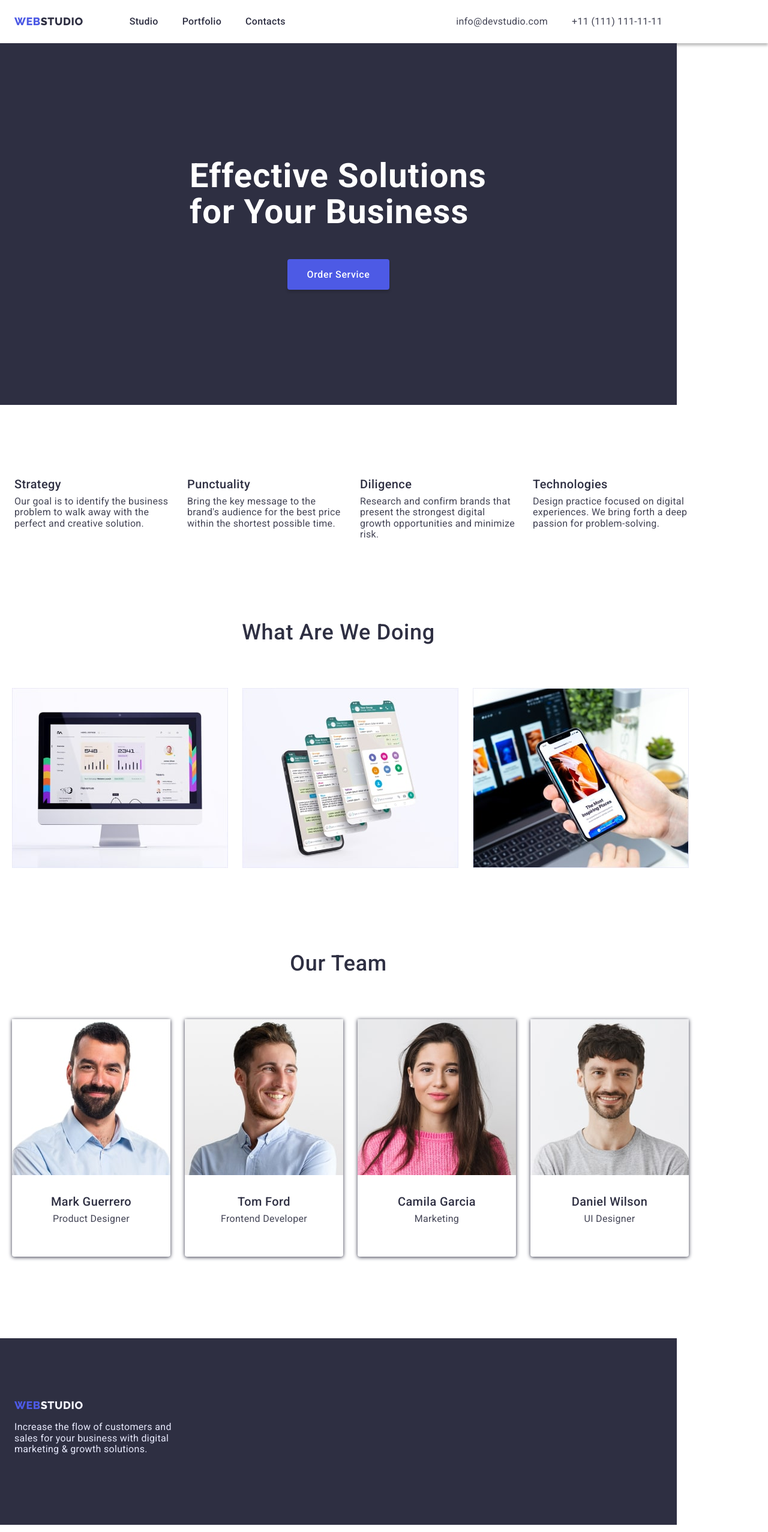
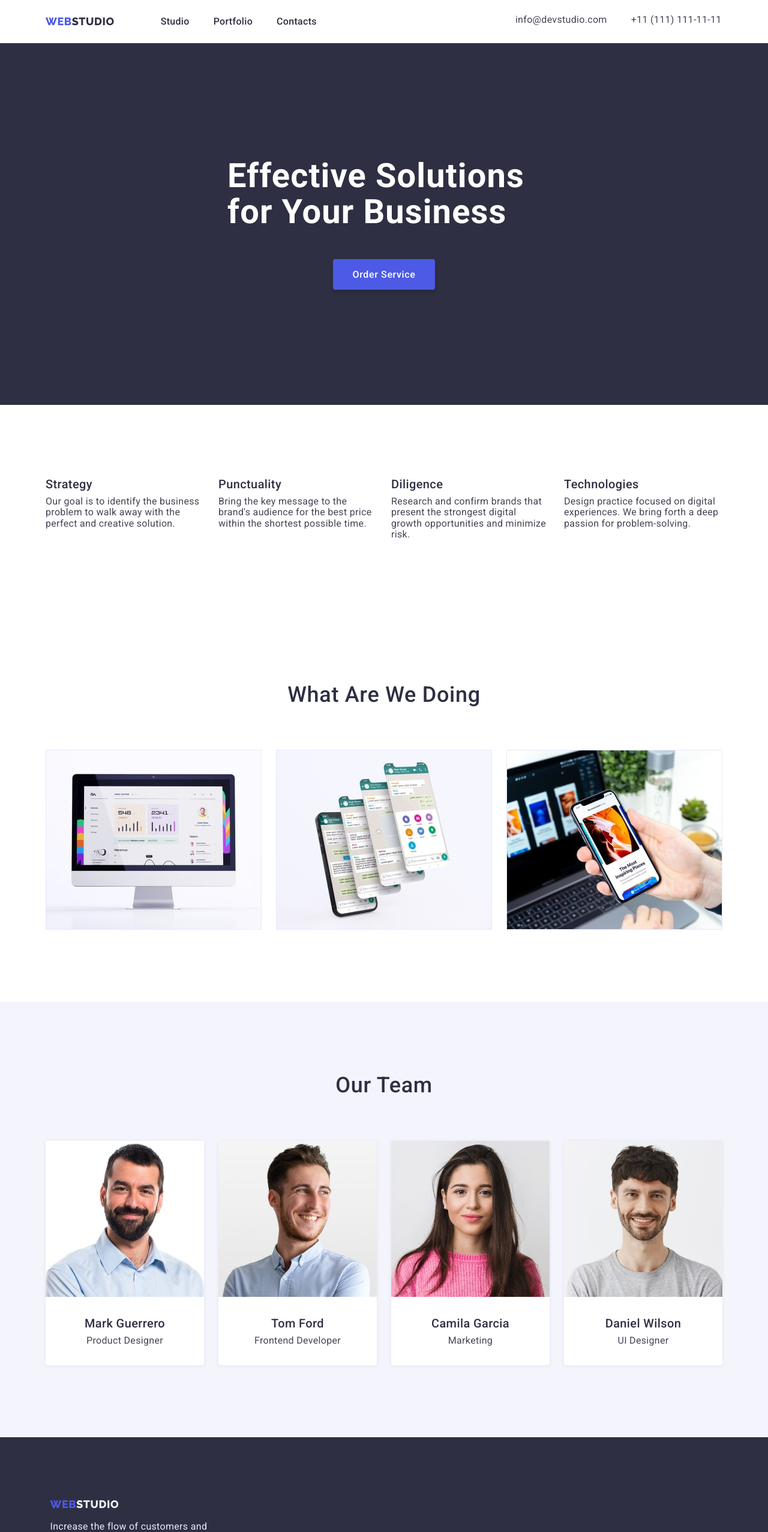
Before and after one commit to Vanchenko/goit-markup-hw-03, a plain HTML site: page index.html in a window 1280 px wide. Shown: the top 2554 px of the page at 60% size. Drawn offline with nearby package versions, Linux system fonts and the light colour scheme.

Commit message:
Last version homework 2

```diff
--- a/css/styles.css
+++ b/css/styles.css
@@ -27,17 +27,20 @@ h5,
 h6,
 p {
     margin: 0;
+    padding: 0;
 }
 /* общий стиль хедера для страницы studio и portfolio */
 .header {
 box-shadow: 0px 4px 4px 0px #00000040;
 }
 .container {
+    max-width: 1158px;
+    padding-left: 15px;
+    padding-right: 15px;
+    margin: 0 auto;
+}
+header .container {
     display: flex;
-    align-items: center;
-    width: 1128px;
-    padding-left: 24px;
-    padding-right: 24px;
 }
 .box-contacts {
     margin-left: auto;
@@ -56,16 +59,19 @@ box-shadow: 0px 4px 4px 0px #00000040;
     gap: 40px;
     display: flex;
     align-items: center;
-    padding: 0px;
-    margin-left: 77px;
+    padding: 24px 0px 24px 77px;
+    margin: 0px 0px 0px 0px;
 }
 .list-contacts {
     list-style: none;
     gap: 40px;
     display: flex;
     align-items: right;
-    padding: 0px;
-    margin-left: auto;
+    padding: 24px 0px 24px 331px;
+    margin: 0px 0px 0px 0px;
+   /* margin-left: auto;
+    margin-top: 0px;
+    margin-bottom: 0px;*/
 }
 .logo {
     font-family: "Raleway", sans-serif;
@@ -76,9 +82,8 @@ box-shadow: 0px 4px 4px 0px #00000040;
     text-transform: uppercase;
     text-decoration: none;
     color: var(--buttonbasecolor);
-    margin-left: 0px;
-    margin-top: 24px;
-    margin-bottom: 24px;
+    padding: 24px 0px 24px 0px;
+    margin: 0px 0px 0px 0px;
 }
 .logo-studio {
     font-family: "Raleway", sans-serif;
@@ -115,22 +120,21 @@ box-shadow: 0px 4px 4px 0px #00000040;
 .contacts {
     text-decoration: none;
     color:var(--textsecondcolor);
-
 }
 .contacts:hover, .contacts:focus {
     color: var(--buttonbasecolor);
 }
 /* конец общего хедера */
 /* страница Studio */
-.hero-container {
+.hero .container {
     display: flex;
     flex-direction: column;
     align-items: center;
-    height: 603px;
+    padding: 192px 318px 192px 318px;
+}
+.hero {
     background: var(--textbasecolor);
-    width: 1128px;
-    padding-left: 24px;
-    padding-right: 24px;
+   /* padding: 192px 474px 291px 474px;*/
 }
 .hero-title {
     font-weight: 700;
@@ -138,10 +142,6 @@ box-shadow: 0px 4px 4px 0px #00000040;
     line-height: 1.07;
     letter-spacing: 0.02em;
     color: var(--addtextcolor);
-    width: 496px;
-    height: 120px;
-    margin-top: 192px;
-    margin-bottom: 0px;
 }
 .button-order {
     font-family: inherit;
@@ -177,11 +177,9 @@ box-shadow: 0px 4px 4px 0px #00000040;
 .benefits-list {
     list-style: none;
     display: flex;
-    margin-left: 0px;
-    margin-top: 120px;
+    margin: 0px;
     justify-content: space-between;
-    padding: 0px;
-    height: 104px;
+    padding: 120px 0px 120px 0px;
     gap: 24px;
 }
 .benefits-item {
@@ -192,14 +190,13 @@ box-shadow: 0px 4px 4px 0px #00000040;
     height: 72px;
     color:var(--textsecondcolor);
 }
-.work-container {
+.work {
+    padding: 120px 0px 0px 0px;
+}
+.work .container {
     display: flex;
     flex-direction: column;
     align-items: center;
-    width: 1128px;
-    padding-left: 24px;
-    padding-right: 24px;
-    margin-top: 120px;
 }
 .work-title {
     font-weight: 500;
@@ -212,59 +209,68 @@ box-shadow: 0px 4px 4px 0px #00000040;
 .work-list {
     list-style: none;
     display: flex;
-    margin-top: 72px;
+    margin: 0px;
+    padding: 72px 0px 0px 0px;
     gap: 24px;
 }
 .work-item {
 }
-.team-container {
+.team {
+    background-color: #F4F4FD ;
+    margin-top: 120px;
+}
+.team-text {
+    color:var(--textsecondcolor);
+    margin-top: 8px;
+}
+.team .container {
     display: flex;
     flex-direction: column;
     align-items: center;
-    width: 1128px;
-    padding-left: 24px;
-    padding-right: 24px;
+}
+.team-title {
+    font-weight: 500;
+    font-size: 36px;
+    line-height: 1.1;
+    letter-spacing: 0.02em;
+    color: var(--textbasecolor);
+    text-transform: capitalize;
     margin-top: 120px;
 }
 .team-list {
     list-style: none;
     display: flex;
-    margin-top: 72px;
+    margin: 0px;
+    padding: 72px 0px 120px 0px;
     gap: 24px;
 }
 .team-card {
-    width: 264px;
+    border-bottom-left-radius:  4px;
+    border-bottom-right-radius:  4px;
+    box-shadow: 0px 2px 1px 0px rgba(46, 47, 66, 0.08);
+    box-shadow: 0px 1px 1px 0px rgba(46, 47, 66, 0.16);
+    box-shadow: 0px 1px 6px 0px rgba(46, 47, 66, 0.08);
+    background-color: #ffffff;
+    overflow: hidden;
+}
+.team-card-text {
     display: flex;
     flex-direction: column;
     align-items: center;
-    border-bottom-left-radius:  4px;
-    border-bottom-right-radius:  4px;
-    box-shadow: 0px 2px 1px 0px #2E2F42;
-    box-shadow: 0px 1px 1px 0px #2E2F42;
-    box-shadow: 0px 1px 6px 0px #2E2F42;
-    overflow: hidden;
-}
-.team-card >.benefits-title{
-    margin-top: 32px;
-}
-.team-card>.benefits-text {
-    margin-top: 8px;
+    padding: 32px 16px 32px 16px;
 }
 /* общий футер */
-.container-footer {
-    display: flex;
-    flex-direction: column;
-    align-items: flex-start;
-    width: 1128px;
-    padding-left: 24px;
-    padding-right: 24px;
-    margin-top: 120px;
+.footer {
     background-color: var(--textbasecolor);
+    padding: 100px 0px 100px 15px;
+}
+footer .logo {
+    padding: 0px;
 }
 .footer-logo {
     width: 264px;
-    margin-top: 100px;
-    margin-bottom: 100px;
+    height: 110px;
+
 }
 .footer-text {
     margin-top: 16px;
@@ -277,11 +283,9 @@ box-shadow: 0px 4px 4px 0px #00000040;
     list-style: none;
     display: flex;
     justify-content: center;
-    width: 1128px;
-    padding-left: 24px;
-    padding-right: 24px;
-    margin-top: 96px;
     column-gap: 24px;
+    padding: 96px 0px 72px 0px;
+    margin: 0px;
 }
 .button-filter {
     font-family: inherit;
@@ -302,24 +306,38 @@ box-shadow: 0px 4px 4px 0px #00000040;
     background: var(--buttonbasecolor);
     color : var(--addtextcolor)
 }
-.container-portfolio {
-    max-width: 1128px;
-    display: flex;
-    /*margin-left: auto;
-    margin-right: auto;*/
+.portfolio {
 }
 .portfolio-list {
-
+    margin: 0px;
     display: flex;
-    /*flex-wrap: wrap;*/
-
-
+    flex-wrap: wrap;
+    padding: 0 0 120px 0;
+    column-gap: 24px;
+    row-gap: 48px;
+}
+img {
+    display: block;
 }
 .portfolio-card {
     list-style: none;
-    display: flex;
-    /*flex-wrap: wrap;*/
 }
 .portfolio-item {
-    display: flex;
+    padding: 32px 0px 32px 16px;
+    border: 0.5px solid #F4F4FD;
+    background-color: #ffffff;
+    box-shadow: 0px 1px 6px rgba(46, 47, 66, 0.08),
+    0px 1px 1px rgba(46, 47, 66, 0.16),
+    0px 2px 1px rgba(46, 47, 66, 0.08);
 }
+.portfolio-title {
+    font-weight: 500;
+    font-size: 20px;
+    line-height: 1.2;
+    letter-spacing: 0.02em;
+    color:var(--textbasecolor);
+}
+.portfolio-text {
+    margin-top: 8px;
+    color: var(--textsecondcolor);
+}
--- a/index.html
+++ b/index.html
@@ -30,13 +30,13 @@
         </div>
     </header>
     <main>
-        <section>
-            <div class="hero-container">
+        <section class="hero">
+            <div class="container">
                 <h1 class="hero-title">Effective Solutions for Your Business</h1>
                 <button class="button-order" type="button">Order Service</button>
            </div>
         </section>
-        <section>
+        <section class="benefits">
             <div class="container">
                 <h2 hidden>Benefits</h2>
                 <ul class="benefits-list">
@@ -59,8 +59,8 @@
                 </ul>
             </div>
         </section>
-        <section>
-            <div class="work-container">
+        <section class="work">
+            <div class="container">
                 <h2 class="work-title">What are we doing</h2>
                 <ul class="work-list">
                     <li class="work-item">
@@ -75,36 +75,44 @@
                 </ul>
             </div>
         </section>
-        <section>
-            <div class="team-container">
-                <h2 class="work-title">Our Team</h2>
+        <section class="team">
+            <div class="container">
+                <h2 class="team-title">Our Team</h2>
                 <ul class="team-list">
                     <li class="team-card">
                         <img width="264" height="260" src="./images/photo1.jpg" alt="Mark Guerrero Product Designer">
-                        <h3 class="benefits-title">Mark Guerrero</h3>
-                        <p class="benefits-text">Product Designer</p>
+                        <div class="team-card-text">
+                            <h3 class="benefits-title">Mark Guerrero</h3>
+                            <p class="team-text">Product Designer</p>
+                        </div>
                     </li>
                     <li class="team-card">
                         <img width="264" height="260" src="./images/photo2.jpg" alt="Tom Ford Frontend Developer">
-                        <h3 class="benefits-title">Tom Ford</h3>
-                        <p class="benefits-text">Frontend Developer</p>
+                        <div class="team-card-text">
+                            <h3 class="benefits-title">Tom Ford</h3>
+                            <p class="team-text">Frontend Developer</p>
+                        </div>
                     </li>
                     <li class="team-card">
                         <img width="264" height="260" src="./images/photo3.jpg" alt="Camila Garcia Marketing">
-                        <h3 class="benefits-title">Camila Garcia</h3>
-                        <p class="benefits-text">Marketing</p>
+                        <div class="team-card-text">
+                            <h3 class="benefits-title">Camila Garcia</h3>
+                            <p class="team-text">Marketing</p>
+                        </div>
                     </li>
                     <li class="team-card">
                         <img width="264" height="260" src="./images/photo4.jpg" alt="Daniel Wilson UI Designer">
-                        <h3 class="benefits-title">Daniel Wilson</h3>
-                        <p class="benefits-text">UI Designer</p>
+                        <div class="team-card-text">
+                            <h3 class="benefits-title">Daniel Wilson</h3>
+                            <p class="team-text">UI Designer</p>
+                        </div>
                     </li>
                 </ul>
                 </div>
         </section>
     </main>
-    <footer>
-        <div class="container-footer">
+    <footer class="footer">
+        <div class="container">
             <div class="footer-logo">
                 <a class="logo" href="./index.html">WEB<span class="logo-studio-footer">STUDIO</span></a>
                 <p class="footer-text">
```
Also changed, not shown: portfolio.html (+43 -45 lines).
